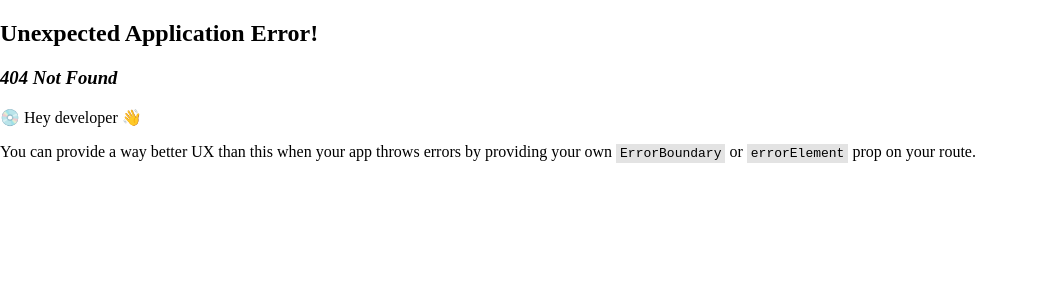
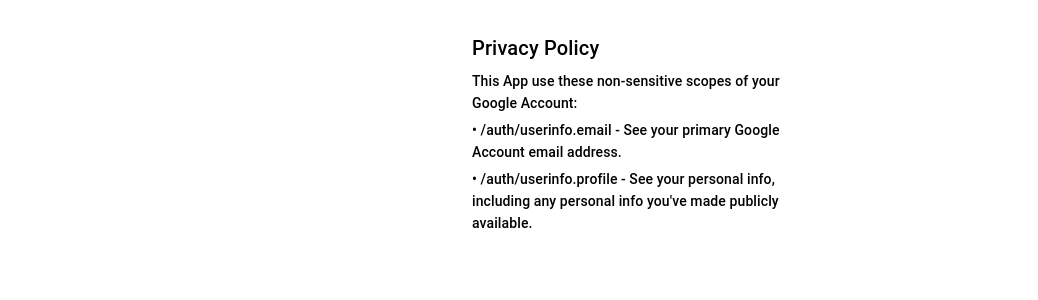
Before and after one commit to mthli/lemontree, a React (Create React App) app: page /privacy-policy in a window 1280 px wide. Before the commit this address had no page. Shown: the top 300 px of the page, without its empty margins (0-1038 px from the left). Built offline with nearby package versions, Linux system fonts and the light colour scheme.

Commit message:
feat: create router /privacy-policy

```diff
--- a/src/App.tsx
+++ b/src/App.tsx
@@ -48,8 +48,14 @@
             <Link href='https://github.com/mthli/lemonsqueepy' target='_blank'>link</Link>
           </Trans>
         </Typography>
+        <Typography variant='subtitle2' gutterBottom>
+          {t(!userId ? 'not_signed_in' : 'has_signed_in').toString()}
+        </Typography>
         <Typography variant='subtitle2'>
-          {t(!userId ? 'not_signed_in' : 'has_signed_in').toString()}
+          <Link href='/privacy-policy' target='_blank'>
+            {t('privacy_policy').toString()}
+          </Link>
+          &#160;🔗
         </Typography>
       </Box>
       <Box sx={{ width: WIDTH, mt: 3 }}>
--- /dev/null
+++ b/src/PrivacyPolicy.tsx
@@ -0,0 +1,42 @@
+import Box from '@mui/material/Box'
+import Container from '@mui/material/Container'
+import Typography from '@mui/material/Typography'
+
+import { useTranslation } from 'react-i18next'
+import './i18n'
+
+const WIDTH = '336px'
+
+const PrivacyPolicy = () => {
+  const { t } = useTranslation()
+  return (
+    <Container
+      maxWidth='md'
+      sx={{
+        display: 'flex',
+        flexDirection: 'column',
+        justifyContent: 'center',
+        alignItems: 'center',
+        pt: 4,
+        pb: 8,
+      }}
+    >
+      <Box sx={{ width: WIDTH }}>
+        <Typography variant='h6' gutterBottom>
+          {t('privacy_policy').toString()}
+        </Typography>
+        <Typography variant='subtitle2' gutterBottom>
+          {t('privacy_policy_desc1').toString()}
+        </Typography>
+        <Typography variant='subtitle2' gutterBottom>
+          {t('privacy_policy_desc2').toString()}
+        </Typography>
+        <Typography variant='subtitle2' gutterBottom>
+          {t('privacy_policy_desc3').toString()}
+        </Typography>
+      </Box>
+    </Container>
+  )
+}
+
+export default PrivacyPolicy
--- a/src/i18n.ts
+++ b/src/i18n.ts
@@ -28,6 +28,11 @@
       'renew_after_30_days': '• Renew after 30 days 🙌',
       'manage_subscription': '• <0>Manage subscription</0> 💳',
       'subscribe': 'Subscribe',
+
+      'privacy_policy': 'Privacy Policy',
+      'privacy_policy_desc1': 'This App use these non-sensitive scopes of your Google Account:',
+      'privacy_policy_desc2': '• /auth/userinfo.email - See your primary Google Account email address.',
+      'privacy_policy_desc3': "• /auth/userinfo.profile - See your personal info, including any personal info you've made publicly available.",
     },
   },
   zh: {
@@ -54,6 +59,11 @@
       'renew_after_30_days': '• 30 天后自动续费 🙌',
       'manage_subscription': '• <0>管理订阅</0> 💳',
       'subscribe': '我要订阅',
+
+      'privacy_policy': '隐私政策',
+      'privacy_policy_desc1': '此 App 将获取您 Google 帐户中的这些非敏感数据：',
+      'privacy_policy_desc2': '• /auth/userinfo.email - 获取您的主电子邮件地址。',
+      'privacy_policy_desc3': '• /auth/userinfo.profile - 获取您公开的个人信息。',
     },
   },
 }
--- a/src/index.tsx
+++ b/src/index.tsx
@@ -6,12 +6,17 @@
 import { GOOGLE_OAUTH_CLIENT_ID } from './constants'
 
 import App from './App'
+import PrivacyPolicy from './PrivacyPolicy'
 import './index.css'
 
 const router = createBrowserRouter([
   {
     path: '/',
     element: <App />,
+  },
+  {
+    path: '/privacy-policy',
+    element: <PrivacyPolicy />
   },
 ])
 
```
